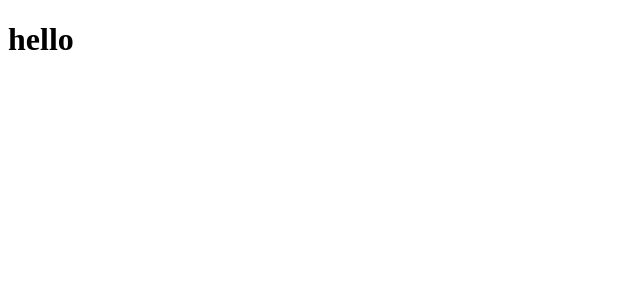
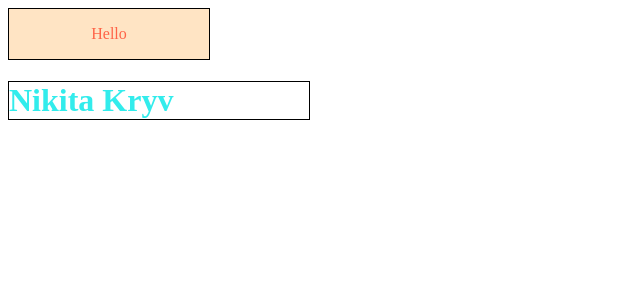
Before and after one commit to czekoladowym/clinics-frontend, a React (Vite) app: page / in a window 1280 px wide. Shown: the top 300 px of the page, without its empty margins (0-640 px from the left). Built offline with nearby package versions, Linux system fonts and the light colour scheme.

Commit message:
fix: project structure, routes. add: Search page.

```diff
--- a/package.json
+++ b/package.json
@@ -10,11 +10,14 @@
   },
   "dependencies": {
     "react": "^18.2.0",
-    "react-dom": "^18.2.0"
+    "react-dom": "^18.2.0",
+    "react-router-dom": "^6.8.1",
+    "styled-components": "^5.3.6"
   },
   "devDependencies": {
     "@types/react": "^18.0.27",
     "@types/react-dom": "^18.0.10",
+    "@types/styled-components": "^5.1.26",
     "@vitejs/plugin-react": "^3.1.0",
     "typescript": "^4.9.3",
     "vite": "^4.1.0"
--- a/src/App.tsx
+++ b/src/App.tsx
@@ -1,9 +1,7 @@
+import Routes from "./components/routes/Routes";
+
 function App() {
-  return (
-    <>
-      <h1>hello</h1>
-    </>
-  );
+  return <Routes />;
 }
 
 export default App;
--- /dev/null
+++ b/src/components/pages/search/search.tsx
@@ -0,0 +1,12 @@
+import { StyledButton, StyledH1 } from "../../styles/search";
+
+const Search = () => {
+  return (
+    <>
+      <StyledButton as="a">Hello</StyledButton>
+      <StyledH1>Nikita Kryv</StyledH1>
+    </>
+  );
+};
+
+export default Search;
--- /dev/null
+++ b/src/components/routes/Routes.tsx
@@ -0,0 +1,15 @@
+import { BrowserRouter, Link, Route, Routes } from "react-router-dom";
+
+import publicRoutes from "./publicRoutes";
+
+export default function RoutesComp() {
+  return (
+    <BrowserRouter>
+      <Routes>
+        {publicRoutes.map((route) => (
+          <Route path={route.path} element={route.element} key={route.path} />
+        ))}
+      </Routes>
+    </BrowserRouter>
+  );
+}
--- /dev/null
+++ b/src/components/routes/publicRoutes.tsx
@@ -0,0 +1,10 @@
+import Search from "../pages/search/search";
+
+const publicRoutes = [
+  {
+    path: "/",
+    element: <Search />,
+  },
+];
+
+export default publicRoutes;
--- /dev/null
+++ b/src/components/styles/search.tsx
@@ -0,0 +1,21 @@
+import styled from "styled-components";
+
+export const StyledButton = styled.button`
+  display: flex;
+  width: 200px;
+  height: 50px;
+  color: tomato;
+  background-color: bisque;
+  border: 1px solid black;
+  align-items: center;
+  justify-content: center;
+  :hover {
+    background-color: aliceblue;
+    cursor: pointer;
+  }
+`;
+export const StyledH1 = styled.h1`
+  color: #32ecec;
+  border: 1px solid black;
+  width: 300px;
+`;
```
Also changed, not shown: 1 other file (tests, documents, lock files or other folders).
